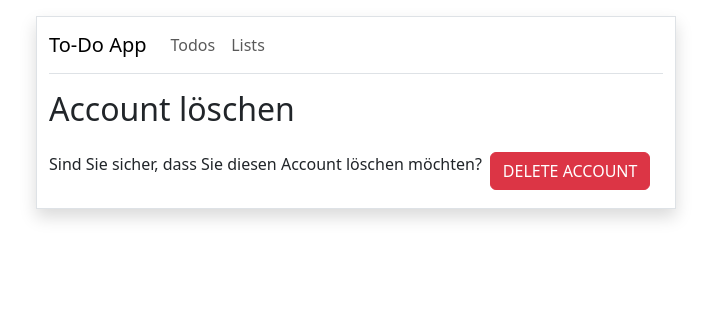
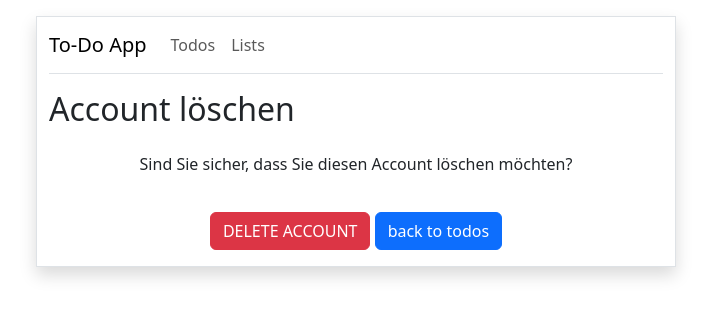
Before and after one commit to kathichro/wiederholungspruefung, a Flask app: page /delete in a window 1280 px wide. Shown: the top 318 px of the page, without its empty margins (284-995 px from the left). Run offline with Flask 3, Linux system fonts and the light colour scheme; the visitor is signed in with stand-in values (Sample User, id 1); some libraries are stand-ins or nearby versions.

Commit message:
Design mit Bootstrap angepasst account_delete

```diff
--- a/templates/account_delete.html
+++ b/templates/account_delete.html
@@ -1,16 +1,27 @@
 {% extends 'base.html' %}
 
 {% block HEADER %}
-	<h2>{% block TITLE %}Account löschen{% endblock %}</h2>
+	<h2 >{% block TITLE %}Account löschen{% endblock %}</h2>
 {% endblock %}
 
 
 
 {% block CONTENT %}
-<form action="{{ url_for('delete') }}" method="post"
-    class="row row-cols-auto g-2 pt-3">
-    {{ form.csrf_token }}
-    <p>Sind Sie sicher, dass Sie diesen Account löschen möchten?</p>
-    <div class="col">{{ form.submit(class='btn btn-danger') }}</div>
-</form>
+<div class="account-delete-form">
+    <form action="{{ url_for('delete') }}" method="post" class="row row-cols-auto g-2 pt-3">
+        {{ form.csrf_token }}
+        <p>Sind Sie sicher, dass Sie diesen Account löschen möchten?</p>
+    </form>
+    <div class="col text-center" style="margin-top: 20px;">
+        {{ form.submit(class='btn btn-danger') }}
+        <a href="{{url_for('todos')}}"><button class=" btn btn-primary">back to todos</button></a>
+    </div>
+</div>
+<style>
+    .account-delete-form {
+        display: flex;
+        flex-direction: column;
+        align-items: center;
+    }
+</style>
 {% endblock %}
```
